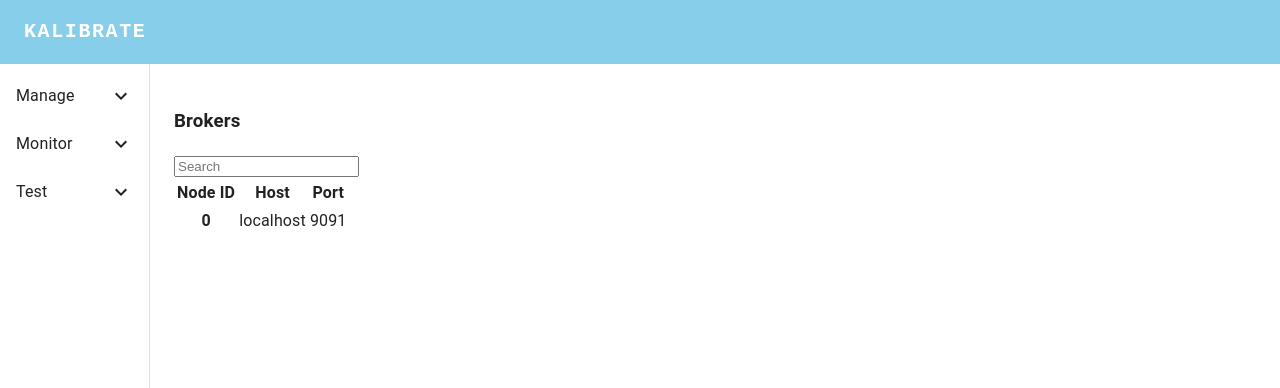
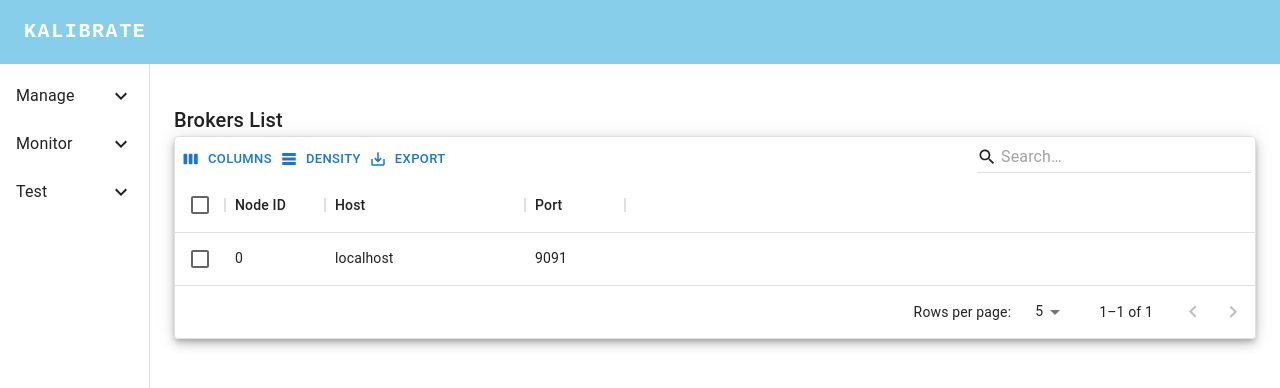
Before and after one commit to oslabs-beta/kalibrate, a React (Vite) app: page /1/brokers in a window 1280 px wide. Shown: the top 388 px of the page. Built offline with nearby package versions, Linux system fonts and the light colour scheme.

Commit message:
boilerplate brokers datagrid

```diff
--- a/demo/mockData.js
+++ b/demo/mockData.js
@@ -55,9 +55,20 @@ export const messageColumn = [
 ];
 export const messageData = [{key: 'hi', val: 'ho', offset: 100, partition: 0}];
 
+//BROKER DATA
+export const brokerColumn = [
+  {field: 'id', headerName: 'Node ID', width: 100},
+  {field: 'host', headerName: 'Host', width: 200},
+  {field: 'port', headerName: 'Port', width: 100},
+];
+
+export const brokerData = [{id: 0, host: 'localhost', port: 9091}];
 /* TO DO
 - topics data grid to be done last!!!!
 - set width to NOT a static number
 - have table reize with window size
 - specifically topic column: add two column to hold links/routes to partition and messages
+- isConnected !== connected xd
+REMEMBER
+- all rows need an 'id'
 */
--- a/src/client/components/managePages/Brokers.tsx
+++ b/src/client/components/managePages/Brokers.tsx
@@ -1,18 +1,12 @@
 import BrokersDisplay from './BrokersDisplay';
-
+import {Typography} from '@mui/material';
 
 // appropriate props should be passed down to brokers display
 const Brokers = props => {
-
   return (
     <div className="wrapper">
       <div className="brokers-heading">
-        <h3 className="mb-5">Brokers</h3>
-        <input
-          type="text"
-          placeholder="Search"
-          className="input input-bordered input-sm w-full max-w-xs mb-5"
-        />
+        <Typography variant="h6">Brokers List</Typography>
       </div>
       <div className="brokers-display">
         <BrokersDisplay />
--- a/src/client/components/managePages/BrokersDisplay.tsx
+++ b/src/client/components/managePages/BrokersDisplay.tsx
@@ -1,7 +1,11 @@
+import React, {useState, useEffect} from 'react';
+import Box from '@mui/material/Box';
+import Paper from '@mui/material/Paper';
+import {Button, Grid, Pagination} from '@mui/material';
+import {DataGrid, GridColDef, GridRowsProp, GridToolbar} from '@mui/x-data-grid';
+import {brokerColumn, brokerData} from '../../../../demo/mockData.js';
 
-
-const BrokersDisplay = props => {
-
+const BrokersDisplay = () => {
   // eventual props to use...
   // const { brokers } = props;
 
@@ -15,9 +19,45 @@ const BrokersDisplay = props => {
   //     </tr>
   //   );
   // });
+  //default num of rows on a page
+  const [pageSize, setPageSize] = useState<number>(5);
 
   // hardcoded values are used as example, remove hardcoded example and render list instead when data available
   return (
+    <div className="wrapper">
+      <div className="display-table">
+        <Box sx={{height: 400, width: '1000'}}>
+          <Paper elevation={6}>
+            <DataGrid
+              //better alt for autoHeight? DataGrid inherits height of parent, even if have data
+              autoHeight
+              rows={brokerData}
+              columns={brokerColumn}
+              pageSize={pageSize}
+              onPageSizeChange={newPageSize => setPageSize(newPageSize)}
+              rowsPerPageOptions={[5, 10, 25]}
+              checkboxSelection
+              disableSelectionOnClick
+              disableColumnFilter
+              components={{
+                Toolbar: GridToolbar,
+              }}
+              componentsProps={{
+                toolbar: {
+                  showQuickFilter: true,
+                  quickFilterProps: {debounceMs: 500},
+                },
+              }}
+            />
+          </Paper>
+        </Box>
+      </div>
+    </div>
+  );
+};
+
+export default BrokersDisplay;
+/*//old
     <div className="overflow-x-auto">
       <table className="table w-full">
         <thead>
@@ -35,11 +75,7 @@ const BrokersDisplay = props => {
             <td>9091</td>
           </tr>
 
-          {/* {brokersList} */}
+          {/* {brokersList}
         </tbody>
       </table>
-    </div>
-  );
-};
-
-export default BrokersDisplay;
+    </div>*/
```
